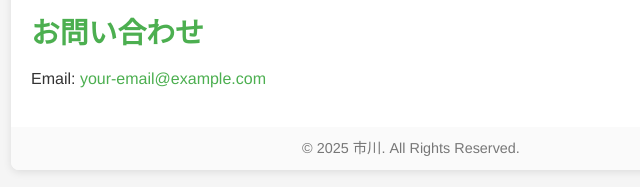
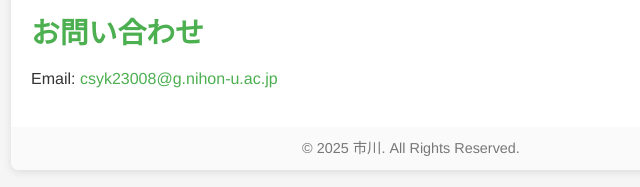
Before and after one commit to csyk23008/my-first-webpage, a plain HTML site: page index.html in a window 1280 px wide. Shown: the part 914-1101 px from the top of the page, 229-869 px from the left. Drawn offline with Linux system fonts and the light colour scheme.

Commit message:
Update index.html

```diff
--- a/index.html
+++ b/index.html
@@ -108,7 +108,7 @@
     </section>
     <section id="contact" class="contact">
       <h2>お問い合わせ</h2>
-      <p>Email: <a href="mailto:your-email@example.com">your-email@example.com</a></p>
+      <p>Email: <a href="mailto:csyk23008@g.nihon-u.ac.jp">csyk23008@g.nihon-u.ac.jp</a></p>
     </section>
     <footer>
       &copy; 2025 市川. All Rights Reserved.
```
